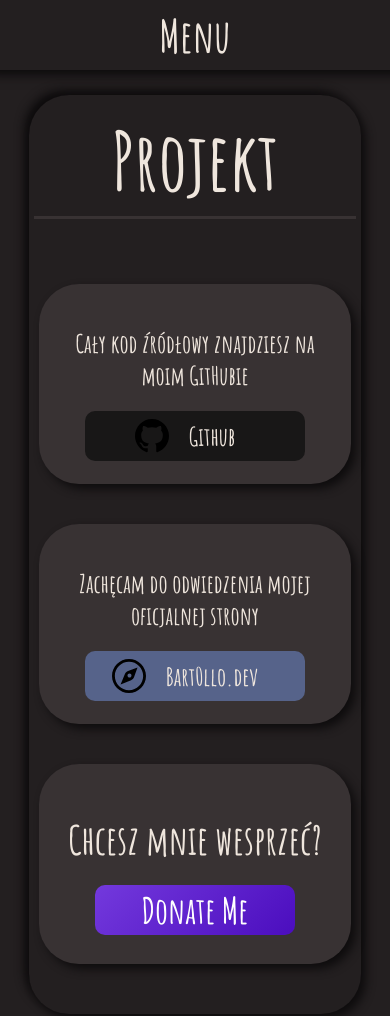
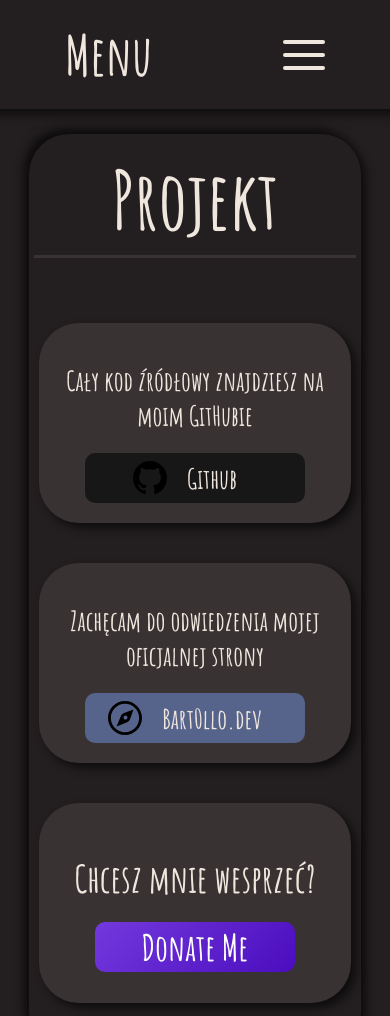
Before and after one commit to Bart0llo/school-portfolio-project, a plain HTML site: page project.html in a window 390 px wide. Shown: the top 1016 px of the page. Drawn offline with nearby package versions, Linux system fonts and the light colour scheme.

Commit message:
menu mobile

```diff
--- a/css/global.css
+++ b/css/global.css
@@ -26,3 +26,6 @@
 ::-webkit-scrollbar-thumb {
   background-color: var(--primary);
 }
+.animate__animated{
+  z-index: 500;
+}
--- a/css/menu.css
+++ b/css/menu.css
@@ -8,7 +8,7 @@
   height: 550px;
   box-shadow: 5px 5px 10px var(--bg-shades), -5px -5px 10px var(--bg-shades);
 }
-.menu h1 {
+.menu .menu_header h1 {
   padding: 10px;
   font-size: 50px;
   border-bottom: 3px solid var(--primary);
@@ -38,6 +38,10 @@
   background-color: var(--bg-shades);
 }
 
+.hamburger {
+  display: none;
+}
+
 @media only screen and (max-width: 1225px) {
   .menu {
     position: static;
@@ -47,27 +51,54 @@
     margin-bottom: 25px;
   }
   .menu ul {
-    margin-top: 15px !important;
+    margin-top: 15px;
     flex-direction: row;
     font-size: 28px;
   }
 }
 
 @media only screen and (max-width: 768px) {
+  /* Hamburger */
+  .hamburger {
+    display: flex;
+    flex-direction: column;
+    justify-content: space-between;
+    height: 30px;
+    width: 42px;
+  }
+  .hamburger .line {
+    display: block;
+    height: 4px;
+    width: 100%;
+    border-radius: 10px;
+    background: var(--font);
+  }
   .menu {
     width: 100%;
-    height: 30px;
     display: flex;
     justify-content: center;
     align-items: center;
+    flex-direction: column;
     border-radius: 0;
   }
-  .menu h1 {
+  .menu .menu_header {
+    width: 100%;
+    display: flex;
+    justify-content: space-around;
+    align-items: center;
+  }
+  .menu .menu_header h1 {
     border: none;
     padding: 0;
-    font-size: 45px;
+    font-size: 55px;
   }
   .menu ul {
     display: none;
+    flex-direction: column;
+    gap: 10px;
+    margin-top: 50px;
+  }
+  .menu ul li {
+    width: 70vw;
   }
 }
--- a/css/information.css
+++ b/css/project.css
@@ -160,9 +160,9 @@
     justify-content: center;
   }
   .card p {
-    font-size: 6.5vw;
+    font-size: 7vw;
   }
   .donateArea p {
-    font-size: 40px;
+    font-size: 38px;
   }
 }
--- /dev/null
+++ b/js/menu.js
@@ -0,0 +1,10 @@
+
+function Menu() {
+    const x = document.getElementById('links');
+
+    if (x.style.display === "flex") {
+        x.style.display = "none";
+      } else {
+        x.style.display = "flex";
+      }
+}
--- a/project.html
+++ b/project.html
@@ -9,7 +9,7 @@
     <!-- Styles -->
     <link rel="stylesheet" href="./css/global.css" />
     <link rel="stylesheet" href="./css/menu.css" />
-    <link rel="stylesheet" href="./css/information.css" />
+    <link rel="stylesheet" href="./css/project.css" />
 
     <!-- Animate.style-->
     <link
@@ -21,8 +21,15 @@
     <main>
       <!-- Menu -->
       <div class="menu animate__animated animate__fadeInLeft animate__slow">
-        <h1>Menu</h1>
-        <ul>
+        <div class="menu_header">
+          <h1>Menu</h1>
+          <a href="javascript:void(0)" class="hamburger" onclick="Menu()">
+            <span class="line"></span>
+            <span class="line"></span>
+            <span class="line"></span>
+          </a>
+        </div>
+        <ul id="links">
           <li><a href="./index.html">Strona główna</a></li>
           <li><a href="">Galeria</a></li>
           <li><a href="">Sociale</a></li>
@@ -69,5 +76,6 @@
         </div>
       </div>
     </main>
+    <script src="./js/menu.js"></script>
   </body>
 </html>
```
Also changed, not shown: contact.html (+10 -2 lines), index.html (+11 -2 lines).
